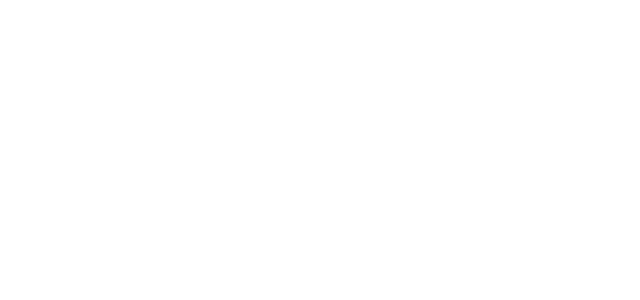
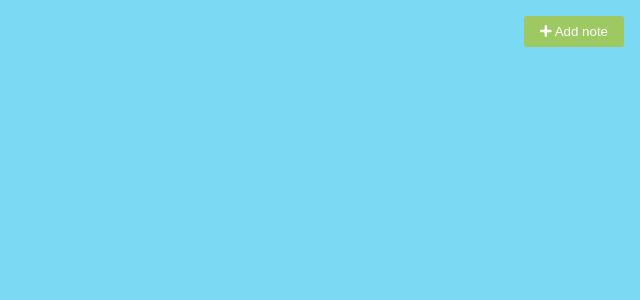
Before and after one commit to Hub-yang/50projects-vue3, a Vue app: page /day33 in a window 1280 px wide. Before the commit this address had no page. Shown: the top 300 px of the page, without its empty margins (640-1280 px from the left). Built offline with nearby package versions, Linux system fonts and the light colour scheme; a web font is replaced by a local one.

Commit message:
day33:Notes App:网页便笺

```diff
--- a/src/router/index.js
+++ b/src/router/index.js
@@ -5,7 +5,7 @@
   routes: [
     {
       path: "/",
-      redirect: "/day32",
+      redirect: "/day33",
     },
     {
       path: "/day01",
@@ -284,5 +284,13 @@
       },
       component: () => import("../views/Day32_GoodCheapFast/Index.vue"),
     },
+    {
+      path: "/day33",
+      name: "day33",
+      meta: {
+        title: "Notes App",
+      },
+      component: () => import("../views/Day33_NotesApp/Index.vue"),
+    },
   ],
 })
--- /dev/null
+++ b/src/views/Day33_NotesApp/Index.vue
@@ -0,0 +1,68 @@
+<template>
+  <div class="body">
+    <button class="add" id="add" @click="addNote">
+      <i class="fas fa-plus"></i> Add note
+    </button>
+
+    <div class="note" v-for="(note, index) in notesList" :key="index">
+      <div class="tools">
+        <button class="edit" @click="editNote(index)">
+          <i class="fas fa-edit"></i>
+        </button>
+        <button class="delete" @click="removeNote(index)">
+          <i class="fas fa-trash-alt"></i>
+        </button>
+      </div>
+
+      <div :class="['main', note.text && note.showMain ? '' : 'hidden']">
+        {{ note.text }}
+      </div>
+      <textarea
+        :class="note.text && note.showTextArea ? 'hidden' : ''"
+        v-model.lazy="note.text"
+      ></textarea>
+    </div>
+  </div>
+</template>
+
+<script setup>
+import { onMounted, ref, reactive, nextTick, watch } from "vue"
+
+onMounted(() => {
+  notesList.value = JSON.parse(localStorage.getItem("noteslist"))
+    ? JSON.parse(localStorage.getItem("noteslist"))
+    : []
+})
+
+const notesList = ref([])
+
+function addNote() {
+  let obj = reactive({
+    text: "",
+    showMain: true,
+    showTextArea: true,
+  })
+
+  notesList.value.push(obj)
+}
+
+function editNote(idx) {
+  notesList.value[idx].showMain = !notesList.value[idx].showMain
+  notesList.value[idx].showTextArea = !notesList.value[idx].showTextArea
+}
+function removeNote(idx) {
+  notesList.value = notesList.value.filter((_, index) => index !== idx)
+}
+
+watch(
+  notesList,
+  (val) => {
+    localStorage.setItem("noteslist", JSON.stringify(val))
+  },
+  { deep: true }
+)
+</script>
+
+<style scoped lang="scss">
+@import "./index.scss";
+</style>
--- /dev/null
+++ b/src/views/Day33_NotesApp/index.scss
@@ -0,0 +1,75 @@
+@import url('https://fonts.googleapis.com/css2?family=Poppins:wght@200;400&display=swap');
+
+.body {
+  background-color: #7bdaf3;
+  font-family: 'Poppins', sans-serif;
+  display: flex;
+  flex-wrap: wrap;
+  margin: 0;
+  min-height: 100vh;
+  width: 100vw;
+  padding-top: 3rem;
+
+  .add {
+    position: fixed;
+    top: 1rem;
+    right: 1rem;
+    background-color: #9ec862;
+    color: #fff;
+    border: none;
+    border-radius: 3px;
+    padding: 0.5rem 1rem;
+    cursor: pointer;
+
+    &:active {
+      transform: scale(0.98);
+    }
+  }
+
+  .note {
+    background-color: #fff;
+    box-shadow: 0 0 10px 4px rgba(0, 0, 0, 0.1);
+    margin: 30px 20px;
+    height: 400px;
+    width: 400px;
+    overflow: hidden;
+
+    .tools {
+      background-color: #9ec862;
+      display: flex;
+      justify-content: flex-end;
+      padding: 0.5rem;
+
+      button {
+        background-color: transparent;
+        border: none;
+        color: #fff;
+        cursor: pointer;
+        font-size: 1rem;
+        margin-left: 0.5rem;
+      }
+    }
+
+    textarea {
+      outline: none;
+      font-family: inherit;
+      font-size: 1.2rem;
+      border: none;
+      height: 91%;
+      width: 100%;
+      max-height: 91%;
+      max-width: 100%;
+      overflow-y: scroll;
+      padding: 20px;
+    }
+
+    .main {
+      padding: 20px;
+
+    }
+
+    .hidden {
+      display: none;
+    }
+  }
+}
```
Also changed, not shown: 1 other file (tests, documents, lock files or other folders).
